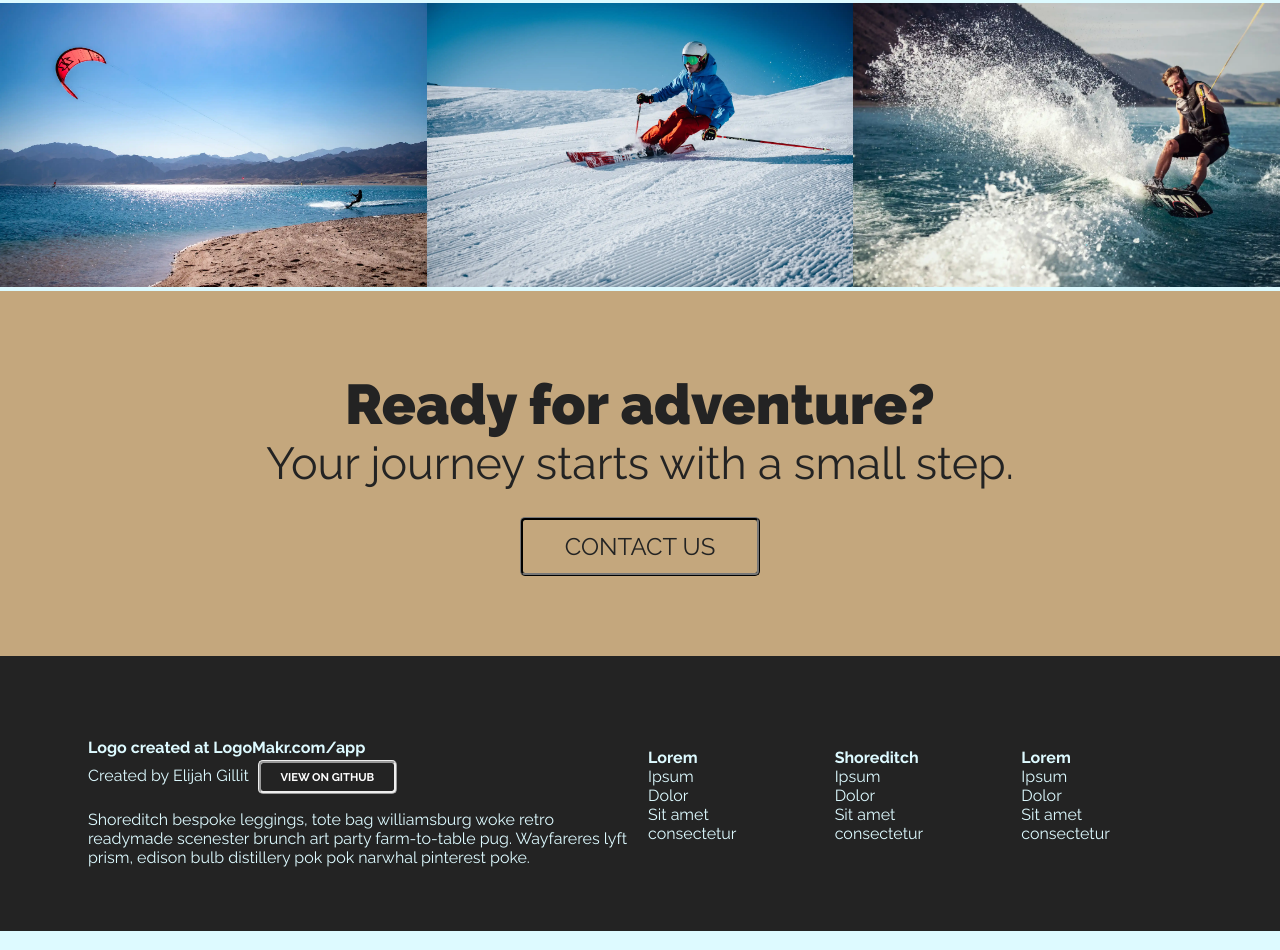
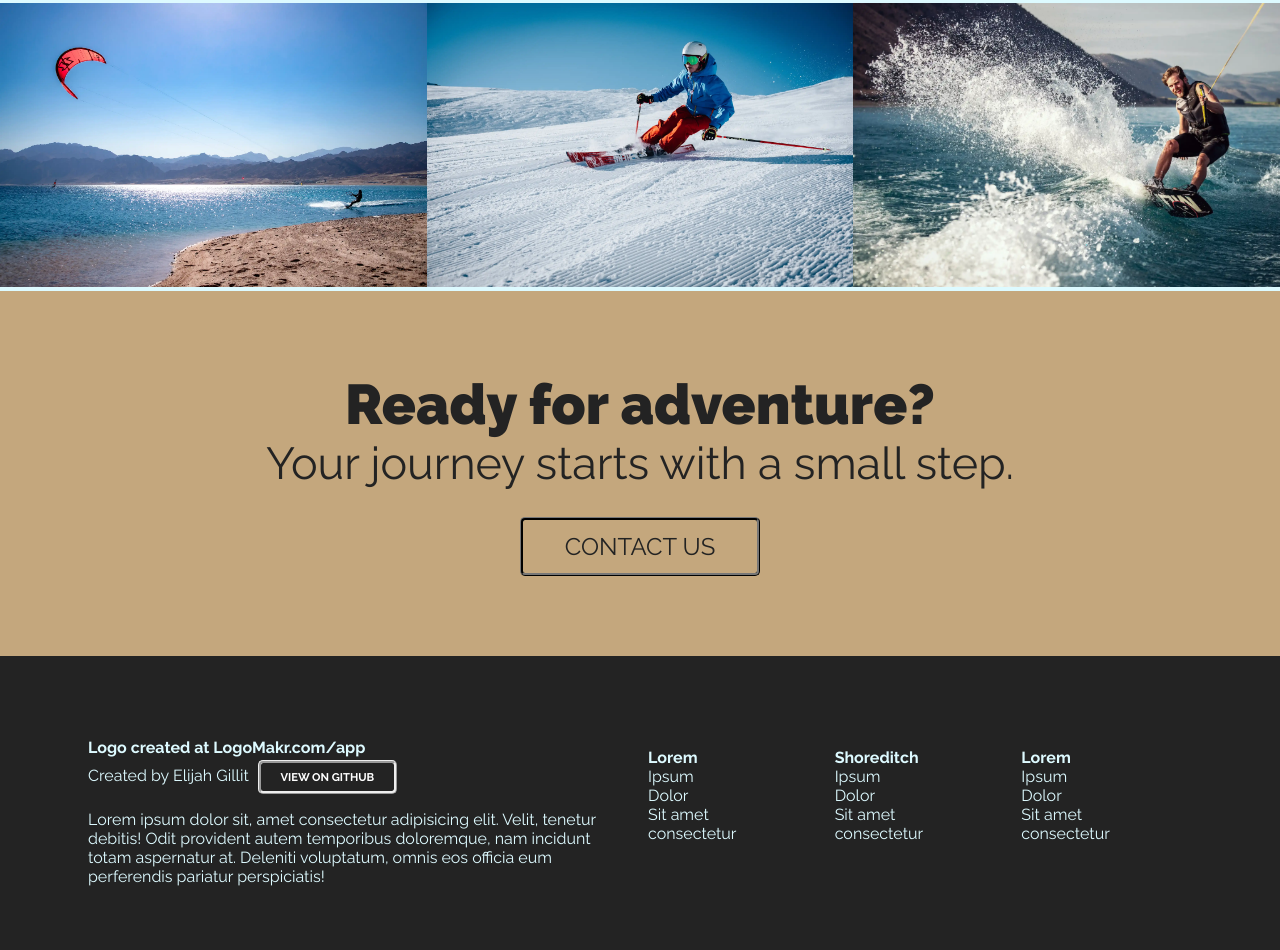
Before and after one commit to eg744/example-outdoorEquipment-site, a plain HTML site: page index.html in a window 1280 px wide. Shown: the part 1884-2834 px from the top of the page. Drawn offline with Linux system fonts and the light colour scheme.

Commit message:
footer text content

```diff
--- a/index.html
+++ b/index.html
@@ -124,8 +124,9 @@
                         class="git-link button button-small">View
                         on
                         Github</a>
-                </p>Shoreditch bespoke leggings, tote bag williamsburg woke retro readymade scenester brunch art party
-                farm-to-table pug. Wayfareres lyft prism, edison bulb distillery pok pok narwhal pinterest poke.
+                </p>Lorem ipsum dolor sit, amet consectetur adipisicing elit. Velit, tenetur debitis! Odit provident
+                autem temporibus doloremque, nam incidunt totam aspernatur at. Deleniti voluptatum, omnis eos officia
+                eum perferendis pariatur perspiciatis!
                 </p>
             </div>
 
```
